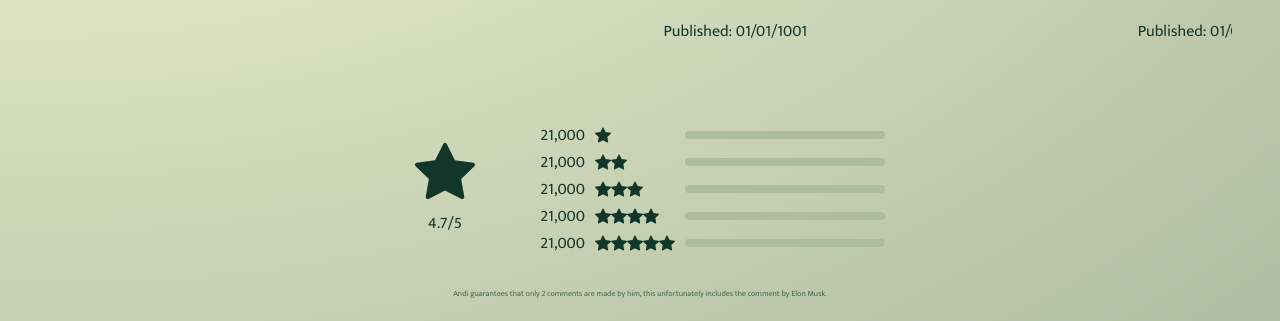
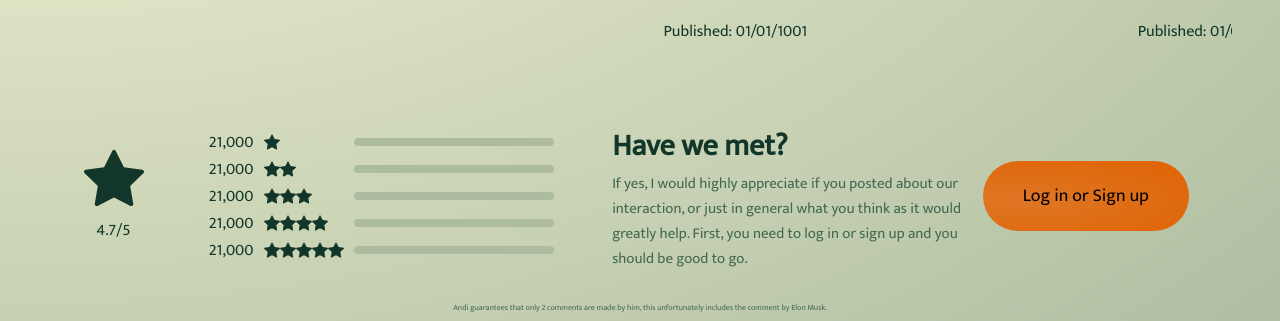
Before and after one commit to DevAndi-m/D, a React (Create React App) app in the folder personal-website/: page / in a window 1280 px wide. Shown: the part 4660-4981 px from the top of the page. Built offline with nearby package versions, Linux system fonts and the light colour scheme.

Commit message:
forms Part 2

```diff
--- /dev/null
+++ b/personal-website/src/Comp/CommentAdd.js
@@ -0,0 +1,17 @@
+import React from 'react'
+import './Comp-css/CommentPost.css';
+
+function CommentAdd() {
+  return (
+    <div className='formHolder'>
+        <div className='contDiv'>
+            <p className='contTitle'>Have we met?</p>
+            <p className='contPara'>If yes, I would highly appreciate if you posted about our interaction, or just in general what you think as it would greatly help. First, you need to log in or sign up and you should be good to go.</p>
+        </div>
+        <button className='commentLogSign'>Log in or Sign up</button>
+
+    </div>
+  )
+}
+
+export default CommentAdd
--- a/personal-website/src/Comp/CommentData.js
+++ b/personal-website/src/Comp/CommentData.js
@@ -71,5 +71,6 @@ export default function CommentData() {
             </div>
         </div>
     </div>
+
   )
 }
--- a/personal-website/src/Comp/CommentMain.js
+++ b/personal-website/src/Comp/CommentMain.js
@@ -1,6 +1,7 @@
 import React from 'react';
 import CommentEntry from './CommentEntry.js';
 import CommentData from './CommentData.js';
+import CommentAdd from './CommentAdd.js';
 import './Comp-css/Comment.css';
 
 function CommentHeader() {
@@ -16,7 +17,10 @@ function CommentHeader() {
       </div>
       <div className='cData'>
         {/* info tbazuara nkomente for userat me i pa */}
-        <CommentData />
+        <div className='cDataHolder'>
+          <CommentData />
+          <CommentAdd />
+        </div>
         <p className='andiText'>Andi guarantees that only 2 comments are made by him, this unfortunately includes the comment by Elon Musk.</p>
       </div>
     </div>
--- a/personal-website/src/Comp/Comp-css/Comment.css
+++ b/personal-website/src/Comp/Comp-css/Comment.css
@@ -118,3 +118,8 @@
     text-align: center;
     color: var(--lighterGreen);
 }
+
+.cDataHolder {
+    display: flex;
+    justify-content: space-around;
+}
--- /dev/null
+++ b/personal-website/src/Comp/Comp-css/CommentPost.css
@@ -0,0 +1,50 @@
+:root {
+    --darkestGreen: #0b241b;
+    --darkGreen: #12372A;
+    --lighterGreen: #436850;
+    --moreLighterGreen: #ADBC9F;
+    --whiteGreen: #FBFADA;
+    --attColor: #e06303;
+    --altAttColor: #df7625;
+}
+
+.formHolder {
+    display: flex;
+    justify-content: space-around;
+    width: 50%;
+    align-items: center;
+    padding: 0 20px;
+}
+
+.contDiv {
+    display: flex;
+    flex-direction: column;
+    width: 60%;
+}
+
+.contTitle {
+    font-size: 30px;
+    background: -webkit-linear-gradient(45deg,var(--darkGreen),var(--darkGreen), var(--darkestGreen));
+    -webkit-background-clip: text;
+    -webkit-text-fill-color: transparent;
+
+    font-weight: bold;
+}
+
+.contPara {
+    color: var(--lighterGreen);
+    font-size: 15px;
+}
+
+.commentLogSign {
+    padding: 20px 40px;
+    border-radius: 60px;
+    border: none;
+    font-size: 18px;
+
+    background-image: radial-gradient(
+    farthest-corner at 40px 40px,
+    var(--altAttColor) 0%,
+    var(--attColor) 100%
+  );
+}
```
